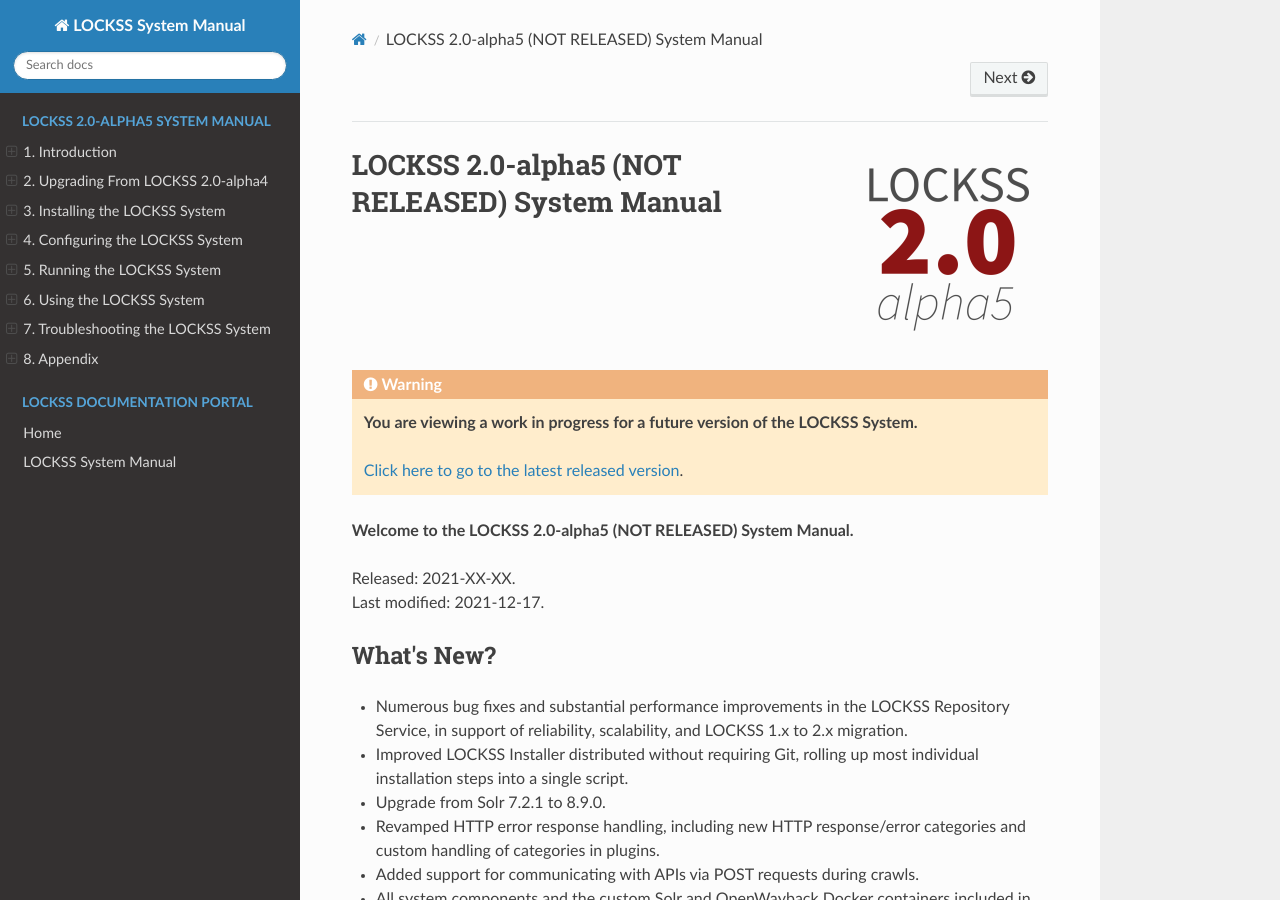
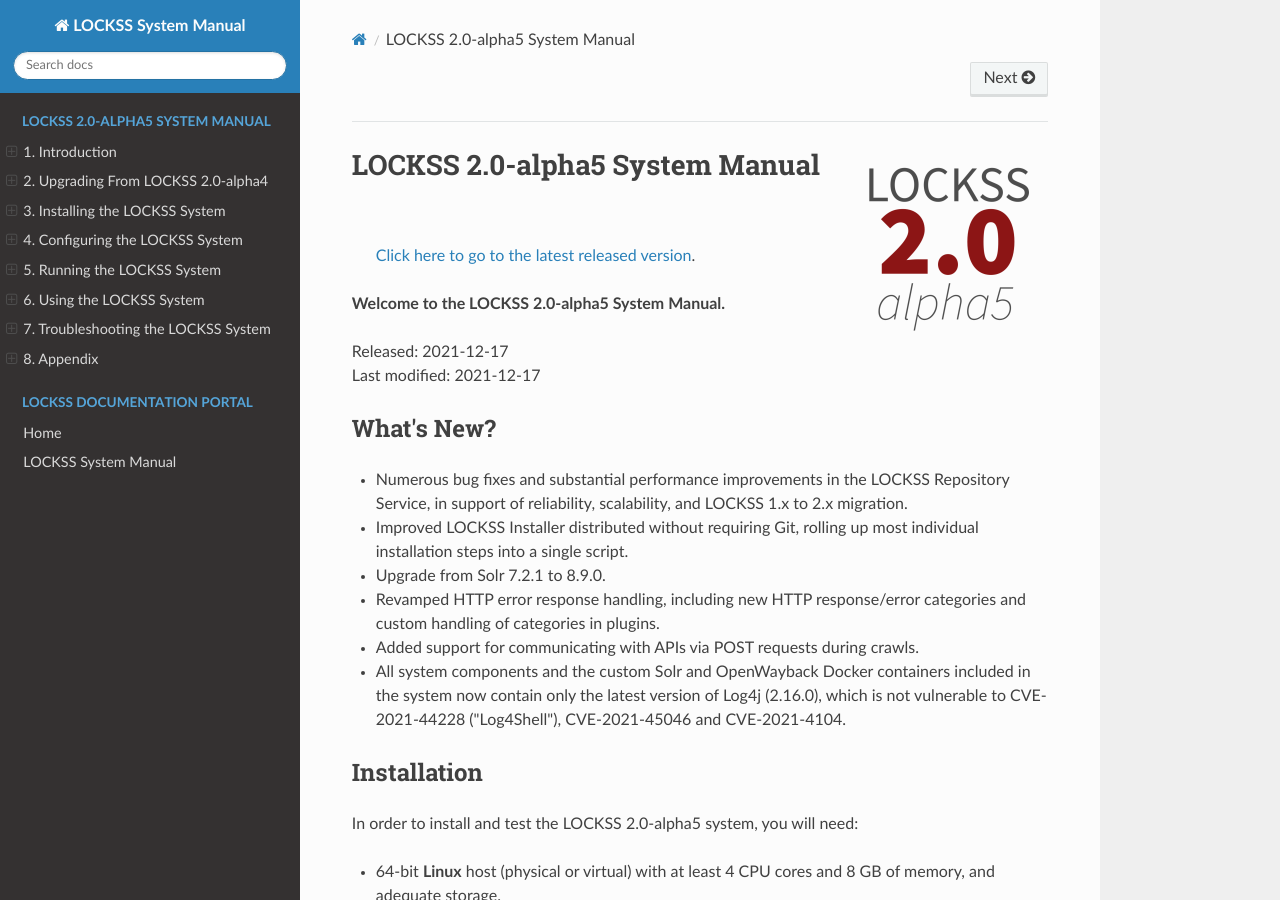
Before and after one commit to lockss/lockss-rtd-manual, a Sphinx documentation site: the page built from docs/index.rst, in a window 1280 px wide and 900 px high. Built offline with Sphinx 7.4.7 and the Read the Docs theme 2.0.0, drawn with Linux system fonts in a browser that asks for light colours.

Commit message:
Effect the release.

```diff
--- a/docs/index.rst
+++ b/docs/index.rst
@@ -2,30 +2,18 @@
    :alt: LOCKSS 2.0-alpha5 logo
    :align: right
 
-.. comment FIX-AFTER-RELEASE
-
-==============================================
-LOCKSS 2.0-alpha5 (NOT RELEASED) System Manual
-==============================================
-
-.. comment FIX-AFTER-RELEASE
-
-.. warning::
-
-   **You are viewing a work in progress for a future version of the LOCKSS System.**
+===============================
+LOCKSS 2.0-alpha5 System Manual
+===============================
 
    .. only:: html
 
       `Click here to go to the latest released version </projects/manual/en/latest>`_.
 
-.. comment FIX-AFTER-RELEASE
+**Welcome to the LOCKSS 2.0-alpha5 System Manual.**
 
-**Welcome to the LOCKSS 2.0-alpha5 (NOT RELEASED) System Manual.**
-
-.. comment FIX-AFTER-RELEASE
-
-| Released: 2021-XX-XX.
-| Last modified: |today|.
+| Released: 2021-12-17
+| Last modified: |today|
 
 .. only:: html
 
```
